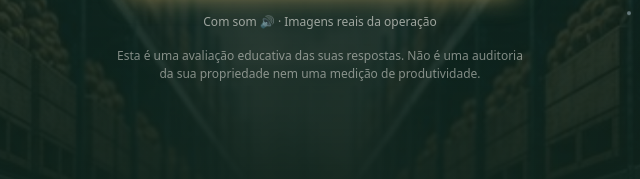
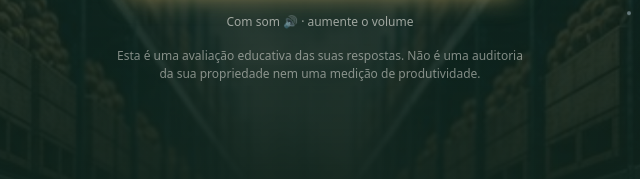
Before and after one commit to totalservicefarm/totalservicefarm.github.io, a plain HTML site: page index.html in a window 1280 px wide. Shown: the part 442-621 px from the top of the page, 320-960 px from the left. Drawn offline with Linux system fonts and the light colour scheme.

Commit message:
Plano B: texto da abertura sem 'imagens reais'
Co-Authored-By: Claude Opus 5.5 <noreply@anthropic.com>

```diff
--- a/index.html
+++ b/index.html
@@ -195,7 +195,7 @@ function inicio() {
         <p class="muted"><b class="gold">5 perguntas rápidas</b> sobre armazenamento de batata-semente. Faça quantas vezes quiser.</p>
       </div>
       <button class="btn btn-ouro" id="comecar">Começar</button>
-      <p class="tiny" style="color:rgba(245,243,237,.6)">Com som 🔊 · Imagens reais da operação</p>
+      <p class="tiny" style="color:rgba(245,243,237,.6)">Com som 🔊 · aumente o volume</p>
       <p class="tiny">${AVISO}</p>
     </div>`
   document.getElementById('comecar').onclick = () => { destravar(); estado = { i: 0, respostas: [], escolha: null, respondida: false, efeito: null }; render() }
```
